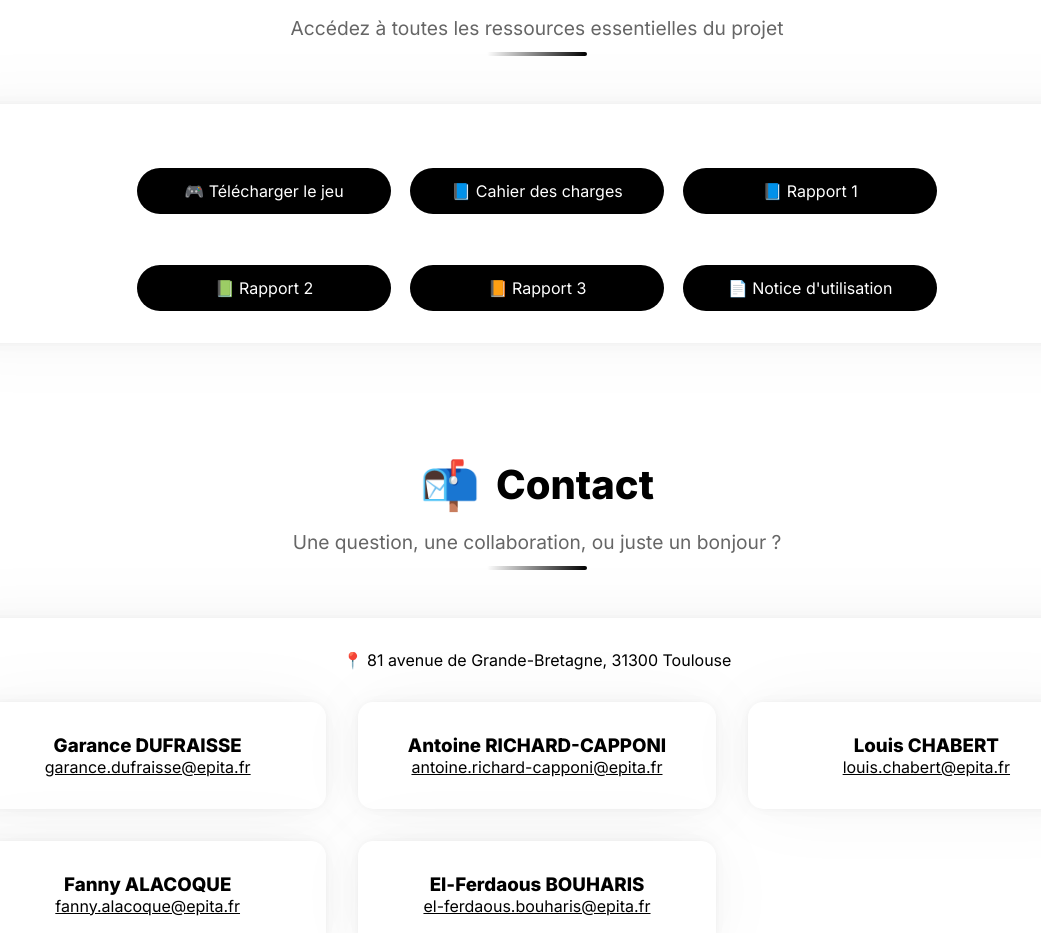
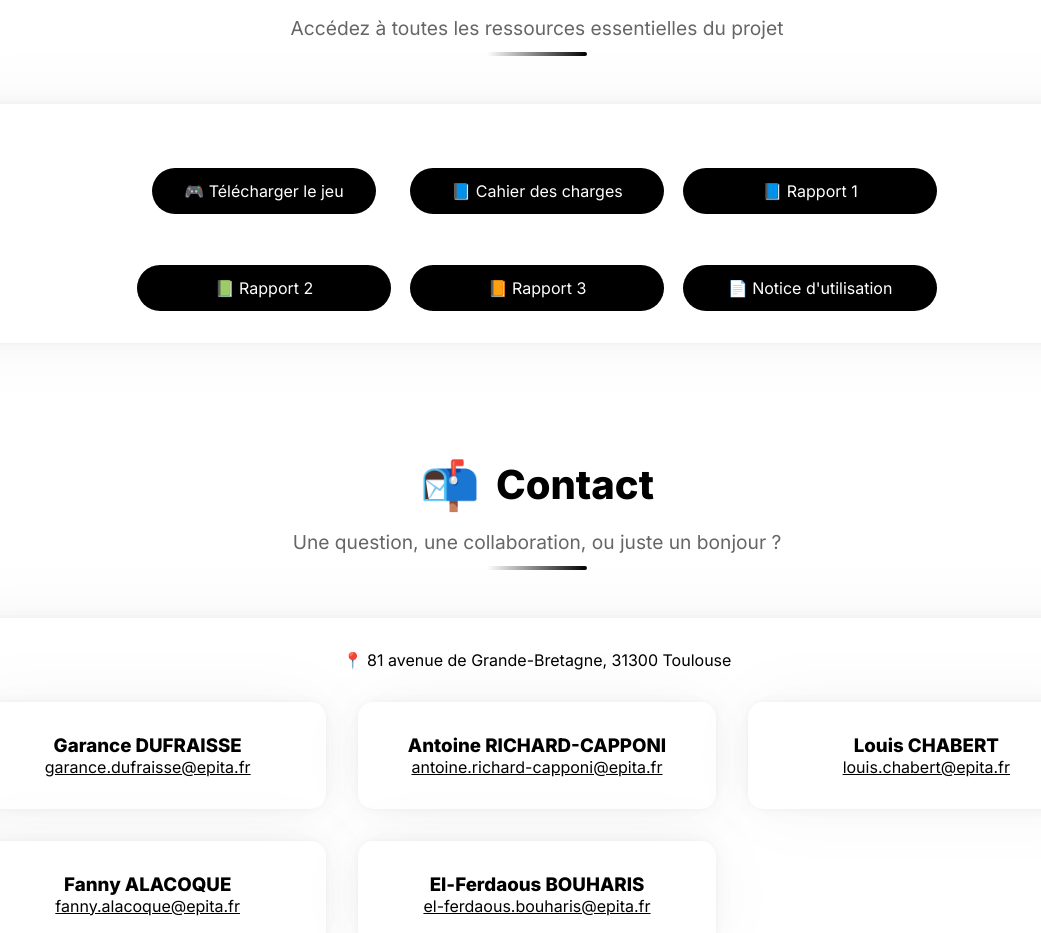
Before and after one commit to Antoineview/HorizonWeb, a Next.js app: page / in a window 1280 px wide. Shown: the part 10882-11815 px from the top of the page, without its empty margins (103-1144 px from the left). Built offline with nearby package versions, Linux system fonts and the light colour scheme.

Commit message:
Ajout de linux dans téléchargement

```diff
--- a/src/app/Sections/Navbar.js
+++ b/src/app/Sections/Navbar.js
@@ -21,10 +21,19 @@ export default function Navbar() {
   }, []);
 
   useEffect(() => {
-    const isMac = /Macintosh|MacIntel|MacPPC|Mac68K|Mac OS X/i.test(navigator.userAgent);
-    const link = isMac
-      ? 'https://cdn.kalitsune.net/lend/louis-chabert/ProjetSUP/jeu.pkg'
-      : 'https://cdn.kalitsune.net/lend/louis-chabert/ProjetSUP/jeu.exe';
+    const userAgent = navigator.userAgent;
+
+    const isMac = /Macintosh|MacIntel|MacPPC|Mac68K|Mac OS X/i.test(userAgent);
+    const isLinux = /Linux|X11/i.test(userAgent) && !/Android/i.test(userAgent);
+
+    let link = 'https://cdn.kalitsune.net/lend/louis-chabert/ProjetSUP/jeu.exe'; // Par défaut Windows
+
+    if (isMac) {
+      link = 'https://cdn.kalitsune.net/lend/louis-chabert/ProjetSUP/jeu.pkg';
+    } else if (isLinux) {
+      link = 'https://cdn.kalitsune.net/lend/louis-chabert/ProjetSUP/jeu.flatpak';
+    }
+
     setJeuLink(link);
   }, []);
 
--- a/src/app/Sections/telechargement.js
+++ b/src/app/Sections/telechargement.js
@@ -8,10 +8,19 @@ export default function Telechargement() {
   const [jeuLink, setJeuLink] = useState('');
 
   useEffect(() => {
-    const isMac = /Macintosh|MacIntel|MacPPC|Mac68K|Mac OS X/i.test(navigator.userAgent);
-    const link = isMac
-      ? 'https://cdn.kalitsune.net/lend/louis-chabert/ProjetSUP/jeu.pkg'
-      : 'https://cdn.kalitsune.net/lend/louis-chabert/ProjetSUP/jeu.exe';
+    const userAgent = navigator.userAgent;
+
+    const isMac = /Macintosh|MacIntel|MacPPC|Mac68K|Mac OS X/i.test(userAgent);
+    const isLinux = /Linux|X11/i.test(userAgent) && !/Android/i.test(userAgent);
+
+    let link = 'https://cdn.kalitsune.net/lend/louis-chabert/ProjetSUP/jeu.exe'; // Windows par défaut
+
+    if (isMac) {
+      link = 'https://cdn.kalitsune.net/lend/louis-chabert/ProjetSUP/jeu.pkg';
+    } else if (isLinux) {
+      link = 'https://cdn.kalitsune.net/lend/louis-chabert/ProjetSUP/jeu.flatpak';
+    }
+
     setJeuLink(link);
   }, []);
 
@@ -31,9 +40,11 @@ export default function Telechargement() {
       <motion.div className={styles.contentCard}>
         <div className={styles.downloadGrid}>
           {jeuLink && (
-            <a href={jeuLink} className={styles.readMoreBtn} download>
-              🎮 Télécharger le jeu
-            </a>
+            <div className={styles.jeuContainer}>
+              <a href={jeuLink} className={styles.readMoreBtn} download>
+                🎮 Télécharger le jeu
+              </a>
+            </div>
           )}
           <a href="https://cdn.kalitsune.net/lend/louis-chabert/ProjetSUP/cdc.pdf" className={styles.readMoreBtn} download>
             📘 Cahier des charges
```
